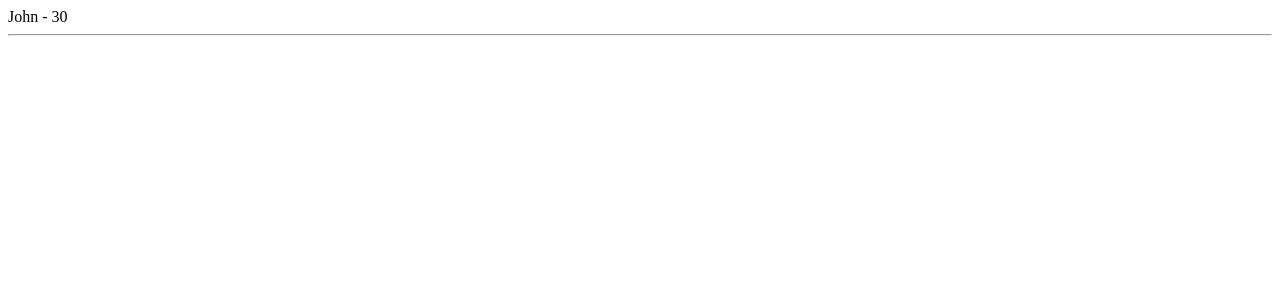
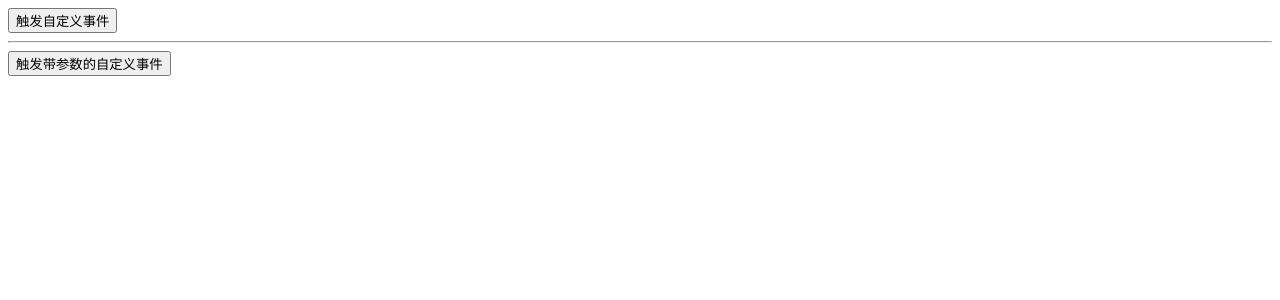
Before and after one commit to msy20020410/my-vue3-app, a Vue app: page / in a window 1280 px wide. Shown: the top 300 px of the page. Built offline with nearby package versions, Linux system fonts and the light colour scheme.

Commit message:
'事件'

```diff
--- a/src/App.vue
+++ b/src/App.vue
@@ -12,6 +12,8 @@ import MyComponent09 from './components/basis/MyComponent09.vue'
 import MyComponent10 from './components/basis/MyComponent10.vue'
 import MyComponent11 from './components/basis/MyComponent11.vue'
 import MyComponent12 from './components/deep_component/MyComponent12.vue'
+import MyComponent13 from './components/deep_component/MyComponent13.vue'
+import Father from './components/deep_component/Father.vue'
 
 </script>
 
@@ -53,7 +55,12 @@ import MyComponent12 from './components/deep_component/MyComponent12.vue'
 
   <!-- --------------------------------------------------深入组件---------------------------------------------------- -->
   <!-- 12.props -->
-  <MyComponent12 name="John" :age="30" />
+  <!-- <MyComponent12 name="John" :age="30" /> -->
+
+  <!-- 13.事件 -->
+  <Father />
+
+
 
 </template>
 
--- /dev/null
+++ b/src/components/deep_component/Father.vue
@@ -0,0 +1,25 @@
+<template>
+    <div>
+        <!-- 引入子组件,并进行事件的调用 -->
+        <MyComponent13 @my-event="handleMyEvent" @get-time="handleGetTime" />
+
+
+
+    </div>
+</template>
+
+<script setup>
+// 引入13号子组件
+import MyComponent13 from './MyComponent13.vue'
+
+function handleMyEvent() {
+    alert('你好自定义事件!')
+}
+
+function handleGetTime(time) {
+    alert('当前时间: ' + time)
+}
+
+</script>
+
+<style scoped></style>
--- /dev/null
+++ b/src/components/deep_component/MyComponent13.vue
@@ -0,0 +1,21 @@
+<template>
+  <div>
+
+    <!-- 在该子组件中,自定义一个事件 @click="$emit('myEvent')" -->
+    <button @click="$emit('myEvent')">触发自定义事件</button>
+    <hr>
+    <!-- 定义带参数的自定义事件 -->
+    <button @click="$emit('getTime', new Date().toLocaleTimeString())">触发带参数的自定义事件</button>
+
+
+
+
+  </div>
+</template>
+
+<script setup>
+
+
+</script>
+
+<style lang="scss" scoped></style>
```
